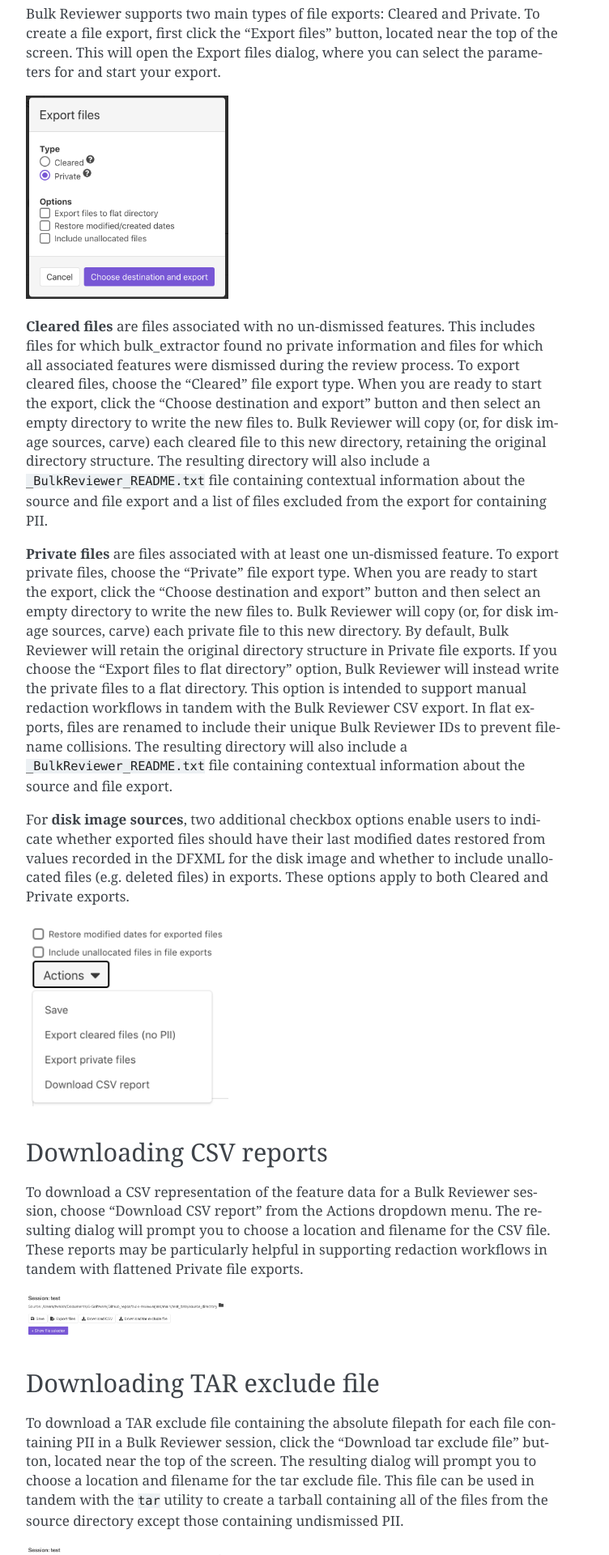
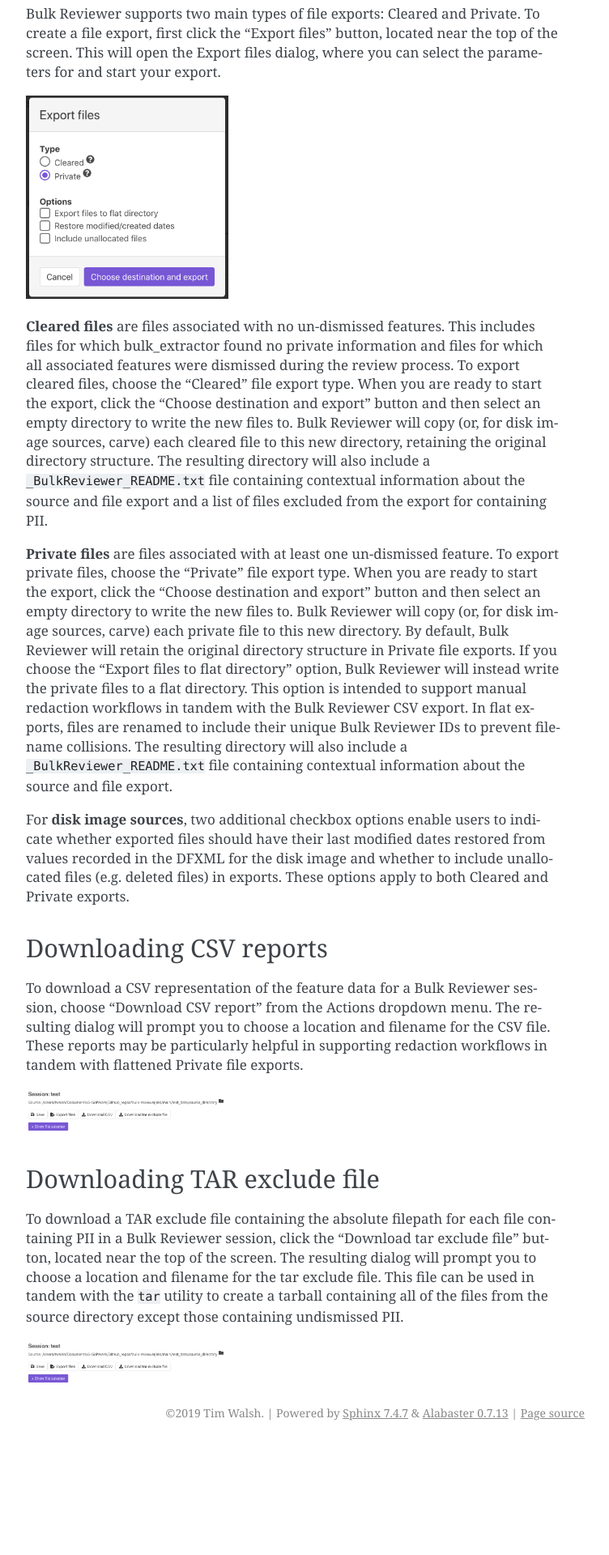
Before and after one commit to bulk-reviewer/bulk-reviewer, a Sphinx documentation site: the page built from docs/reviewdashboard.rst, in a window 1280 px wide. Shown: the part 4480-6400 px from the top of the page at 81% size, without its empty margins (388-1140 px from the left). Built offline with Sphinx 7.4.7, drawn with Linux system fonts in a browser that asks for light colours; after the commit the page ends 6264 px from its top, so only the background shows below that.

Commit message:
Remove outdated image

```diff
--- a/docs/reviewdashboard.rst
+++ b/docs/reviewdashboard.rst
@@ -92,10 +92,6 @@
 
 For **disk image sources**, two additional checkbox options enable users to indicate whether exported files should have their last modified dates restored from values recorded in the DFXML for the disk image and whether to include unallocated files (e.g. deleted files) in exports. These options apply to both Cleared and Private exports.
 
-.. image:: images/ActionsDiskImage.png
-  :width: 250
-  :alt: Image of Actions dropdown with disk image options
-
 Downloading CSV reports
 -----------------------
 To download a CSV representation of the feature data for a Bulk Reviewer session, choose "Download CSV report" from the Actions dropdown menu. The resulting dialog will prompt you to choose a location and filename for the CSV file. These reports may be particularly helpful in supporting redaction workflows in tandem with flattened Private file exports.
```
Also changed, not shown: docs/images/ActionsDiskImage.png (deleted).
